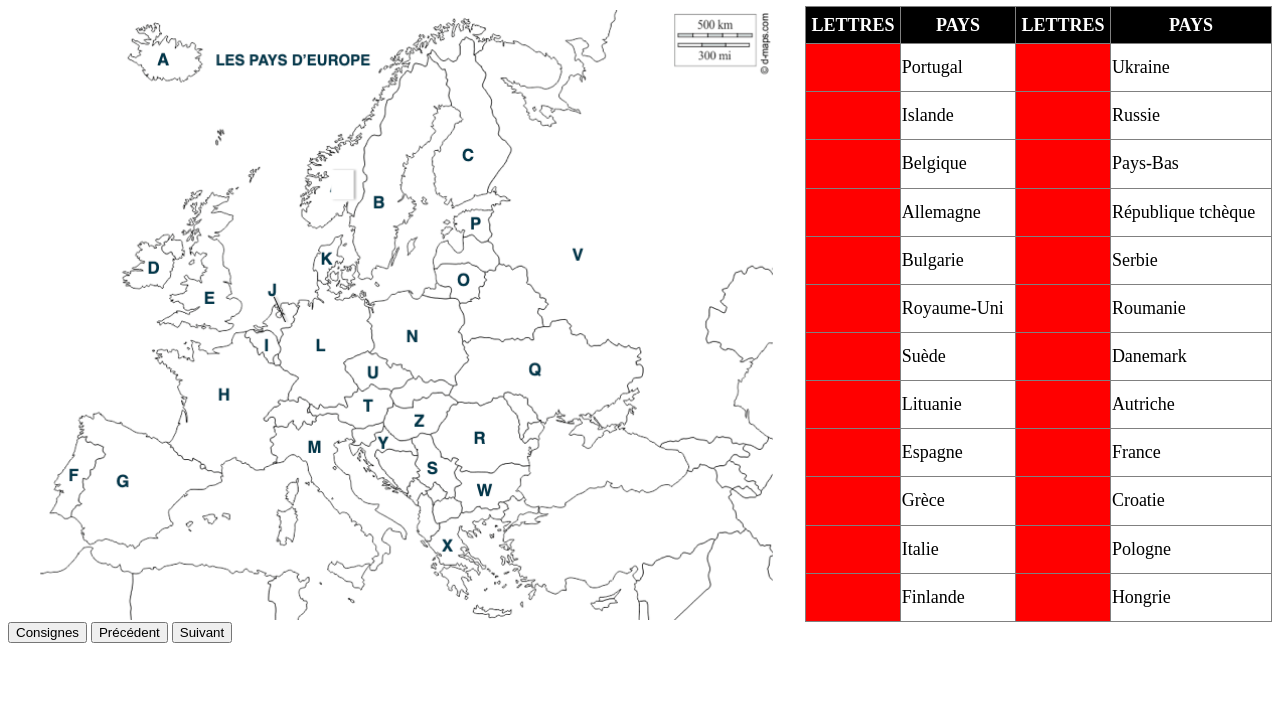
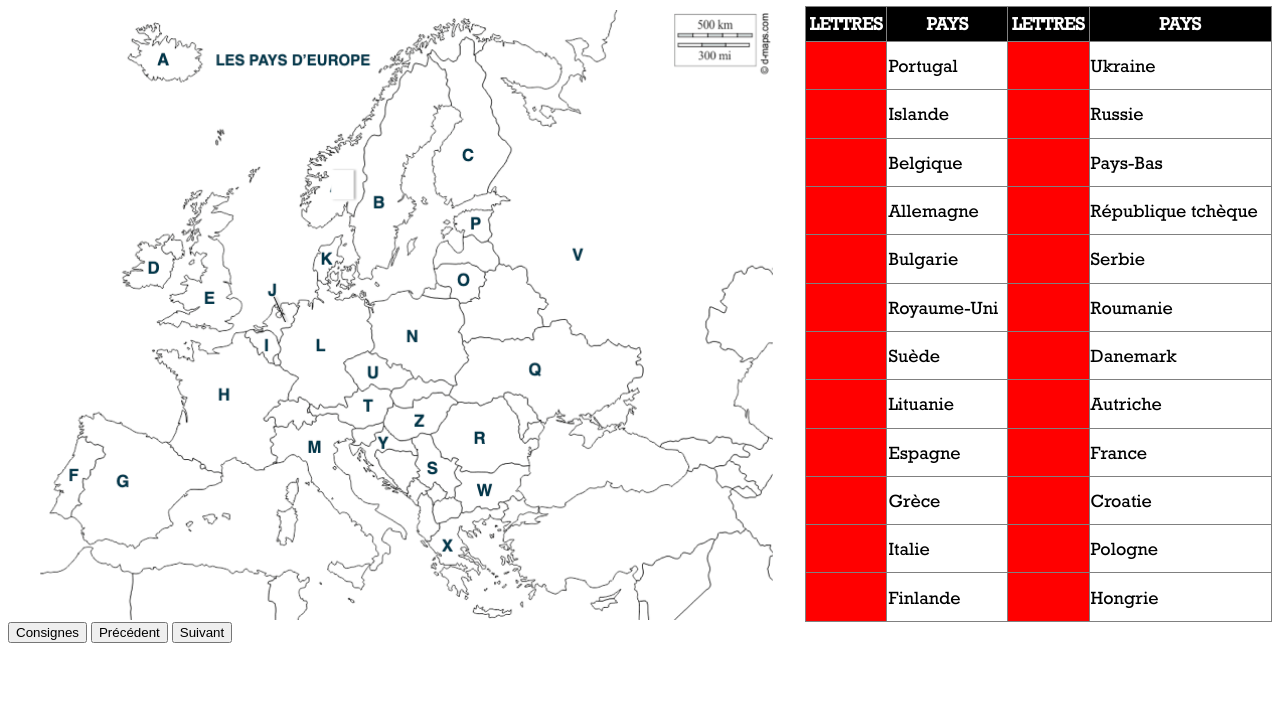
Before and after one commit to elliotperreault/Quiz-La-Carte-Europe, a plain HTML site: page index.html in a window 1280 px wide. Shown: the part 74-800 px from the top of the page. Drawn offline with Linux system fonts and the light colour scheme.

Commit message:
Added the rockwell font
The goal of this add is one to make the website more beautiful (even if the website mainly focus on functionnality aspect) and secondly to make it respect the traditional document

```diff
--- a/index.html
+++ b/index.html
@@ -6,6 +6,15 @@
     <title>La carte d'europe</title>
   </head>
   <style>
+    @font-face {
+      font-family: "Rockwell";
+      src: url(./src/fonts/Rockwell-Font/ROCK.TTF);
+    }
+
+    body {
+      font-family: "Rockwell";
+    }
+
     .title {
       text-align: center;
     }
```
Also changed, not shown: src/fonts/Rockwell-Font/ROCK.TTF (added), src/fonts/Rockwell-Font/Rockwell-Bold.ttf (added), 3 other files.
